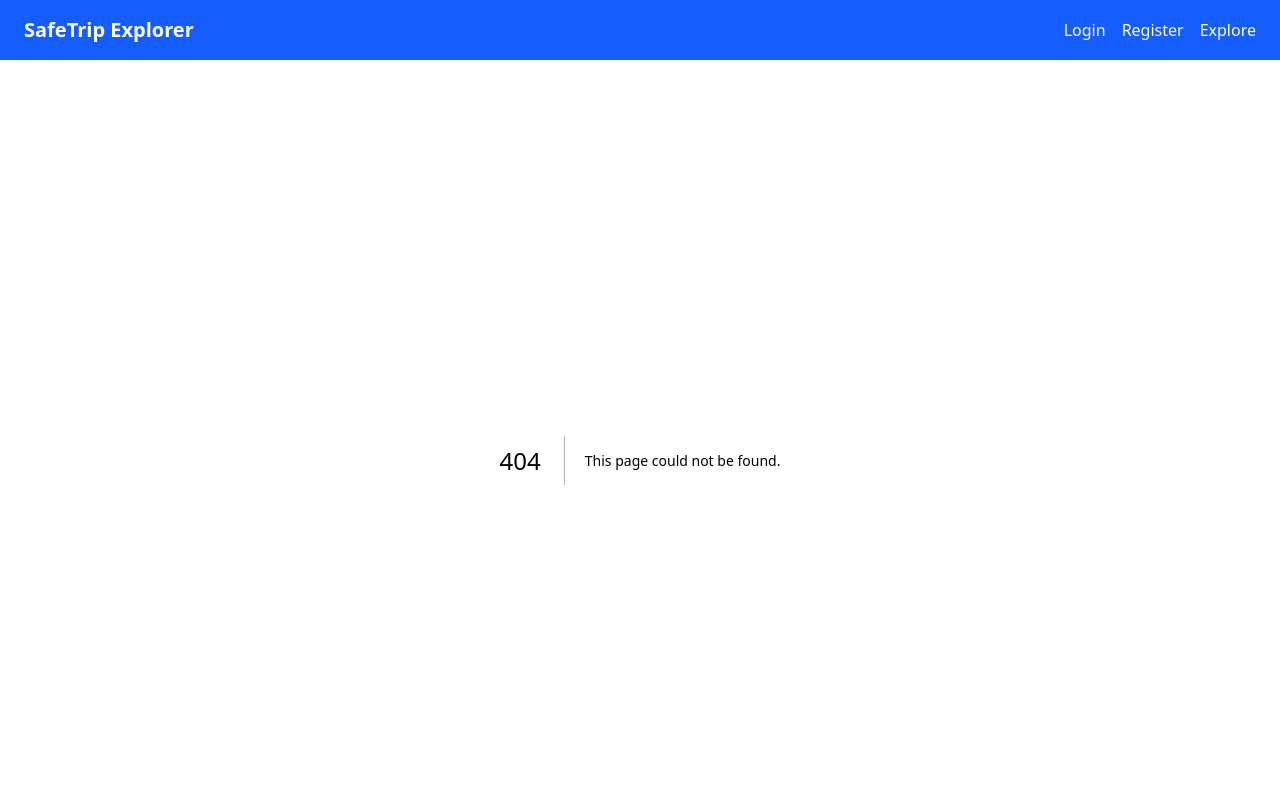
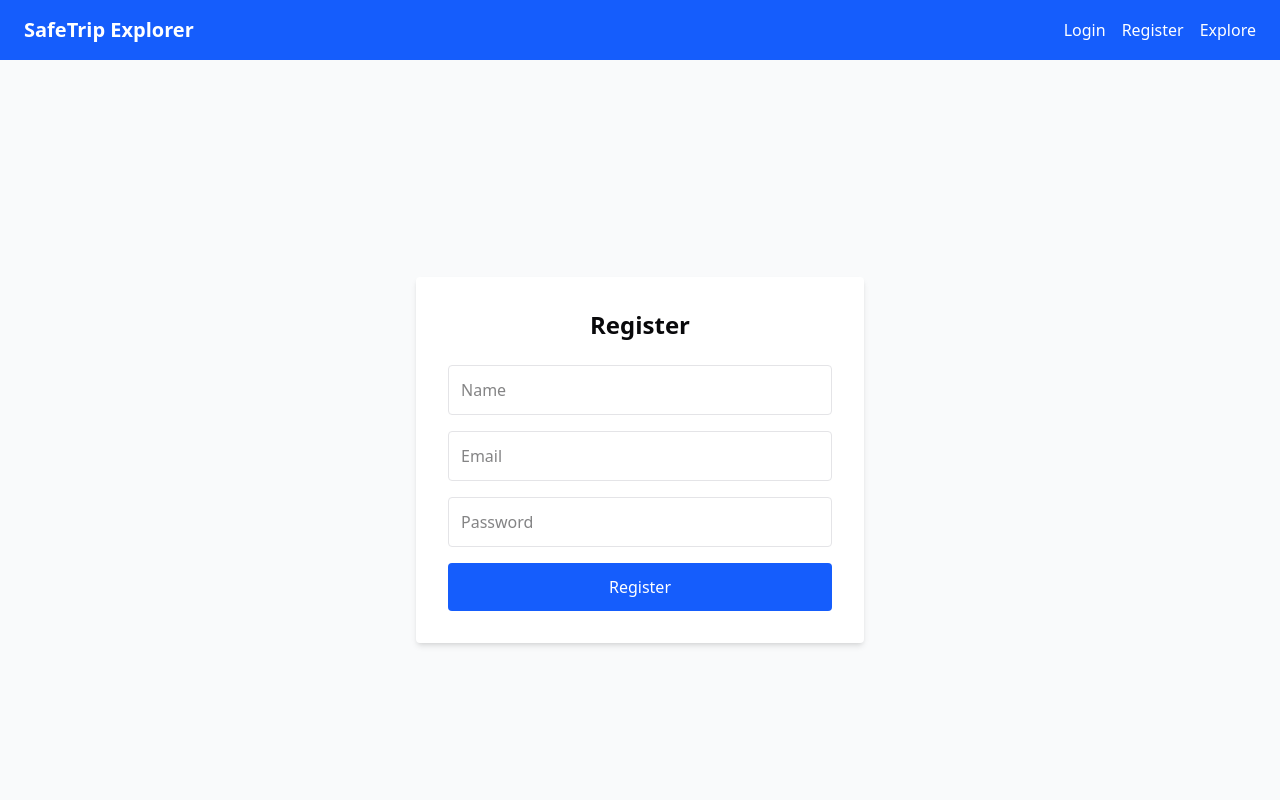
Before and after one commit to wendev27/SafetripExplorerPH, a Next.js app: page /auth/register in a window 1280 px wide. Before the commit this address had no page. Shown: the top 800 px of the page. Built offline with nearby package versions, Linux system fonts and the light colour scheme.

Commit message:
before disaster

```diff
--- a/package.json
+++ b/package.json
@@ -10,6 +10,7 @@
   },
   "dependencies": {
     "@hookform/resolvers": "^5.2.2",
+    "@next-auth/mongodb-adapter": "^1.1.3",
     "@radix-ui/react-dialog": "^1.1.15",
     "@radix-ui/react-label": "^2.1.8",
     "@radix-ui/react-navigation-menu": "^1.2.14",
@@ -17,11 +18,13 @@
     "@tanstack/react-table": "^8.21.3",
     "@uploadthing/react": "^7.3.3",
     "axios": "^1.13.2",
+    "bcryptjs": "^3.0.3",
     "class-variance-authority": "^0.7.1",
     "clsx": "^2.1.1",
     "fuse.js": "^7.1.0",
     "leaflet": "^1.9.4",
     "lucide-react": "^0.555.0",
+    "mongodb": "^7.0.0",
     "next": "16.0.5",
     "next-auth": "^4.24.13",
     "react": "19.2.0",
--- /dev/null
+++ b/src/app/auth/login/page.tsx
@@ -0,0 +1,76 @@
+"use client";
+
+import { useForm } from "react-hook-form";
+import { zodResolver } from "@hookform/resolvers/zod";
+import { z } from "zod";
+import { signIn } from "next-auth/react";
+import { useState } from "react";
+import { useRouter } from "next/navigation";
+
+const loginSchema = z.object({
+  email: z.string().email("Invalid email"),
+  password: z.string().min(6, "Password too short"),
+});
+
+type LoginInputs = z.infer<typeof loginSchema>;
+
+export default function LoginPage() {
+  const router = useRouter();
+  const [error, setError] = useState("");
+  const { register, handleSubmit, formState } = useForm<LoginInputs>({
+    resolver: zodResolver(loginSchema),
+  });
+
+  const onSubmit = async (data: LoginInputs) => {
+    const res = await signIn("credentials", {
+      redirect: false,
+      email: data.email,
+      password: data.password,
+    });
+
+    if (res?.error) {
+      setError(res.error);
+    } else {
+      router.push("/"); // redirect after login
+    }
+  };
+
+  return (
+    <div className="min-h-screen flex items-center justify-center bg-gray-50">
+      <form
+        onSubmit={handleSubmit(onSubmit)}
+        className="bg-white p-8 rounded shadow-md w-full max-w-md"
+      >
+        <h1 className="text-2xl font-bold mb-6 text-center">Login</h1>
+        {error && <p className="text-red-500 mb-4">{error}</p>}
+
+        <input
+          type="email"
+          placeholder="Email"
+          {...register("email")}
+          className="w-full p-3 mb-4 border rounded"
+        />
+        {formState.errors.email && (
+          <p className="text-red-500">{formState.errors.email.message}</p>
+        )}
+
+        <input
+          type="password"
+          placeholder="Password"
+          {...register("password")}
+          className="w-full p-3 mb-4 border rounded"
+        />
+        {formState.errors.password && (
+          <p className="text-red-500">{formState.errors.password.message}</p>
+        )}
+
+        <button
+          type="submit"
+          className="w-full bg-blue-600 text-white p-3 rounded hover:bg-blue-700 transition"
+        >
+          Login
+        </button>
+      </form>
+    </div>
+  );
+}
--- /dev/null
+++ b/src/app/auth/nextauth.ts
@@ -0,0 +1,65 @@
+import NextAuth from "next-auth";
+import CredentialsProvider from "next-auth/providers/credentials";
+import { MongoDBAdapter } from "@next-auth/mongodb-adapter";
+import clientPromise from "@/lib/mongodb";
+import { compare } from "bcryptjs";
+import { User } from "next-auth";
+
+export default NextAuth({
+  adapter: MongoDBAdapter(clientPromise),
+  session: {
+    strategy: "jwt",
+  },
+  providers: [
+    CredentialsProvider({
+      name: "Credentials",
+      credentials: {
+        email: { label: "Email", type: "text" },
+        password: { label: "Password", type: "password" },
+      },
+      async authorize(credentials) {
+        const client = await clientPromise;
+        const usersCollection = client.db().collection("users");
+
+        const user = await usersCollection.findOne({
+          email: credentials?.email,
+        });
+        if (!user) {
+          throw new Error("No user found with this email");
+        }
+
+        const isValid = await compare(credentials!.password, user.password);
+        if (!isValid) {
+          throw new Error("Password is incorrect");
+        }
+
+        // Return minimal user object
+        return {
+          id: user._id.toString(),
+          name: user.name,
+          email: user.email,
+          role: user.role,
+        } as User;
+      },
+    }),
+  ],
+  callbacks: {
+    async jwt({ token, user }) {
+      if (user) {
+        token.role = user.role;
+        token.id = user.id;
+      }
+      return token;
+    },
+    async session({ session, token }) {
+      if (token) {
+        // session.user = { ...session.user, id: token.id, role: token.role };
+      }
+      return session;
+    },
+  },
+  pages: {
+    signIn: "/auth/login",
+  },
+  secret: process.env.NEXTAUTH_SECRET,
+});
--- /dev/null
+++ b/src/app/auth/register/page.tsx
@@ -0,0 +1,79 @@
+"use client";
+
+import { useForm } from "react-hook-form";
+import { zodResolver } from "@hookform/resolvers/zod";
+import { z } from "zod";
+import axios from "axios";
+import { useRouter } from "next/navigation";
+
+const signupSchema = z.object({
+  name: z.string().min(2, "Name too short"),
+  email: z.string().email("Invalid email"),
+  password: z.string().min(6, "Password too short"),
+});
+
+type SignupInputs = z.infer<typeof signupSchema>;
+
+export default function RegisterPage() {
+  const router = useRouter();
+  const { register, handleSubmit, formState } = useForm<SignupInputs>({
+    resolver: zodResolver(signupSchema),
+  });
+
+  const onSubmit = async (data: SignupInputs) => {
+    try {
+      await axios.post("/api/auth/signup", data);
+      router.push("/auth/login");
+    } catch (err: any) {
+      alert(err.response?.data?.message || "Something went wrong");
+    }
+  };
+
+  return (
+    <div className="min-h-screen flex items-center justify-center bg-gray-50">
+      <form
+        onSubmit={handleSubmit(onSubmit)}
+        className="bg-white p-8 rounded shadow-md w-full max-w-md"
+      >
+        <h1 className="text-2xl font-bold mb-6 text-center">Register</h1>
+
+        <input
+          type="text"
+          placeholder="Name"
+          {...register("name")}
+          className="w-full p-3 mb-4 border rounded"
+        />
+        {formState.errors.name && (
+          <p className="text-red-500">{formState.errors.name.message}</p>
+        )}
+
+        <input
+          type="email"
+          placeholder="Email"
+          {...register("email")}
+          className="w-full p-3 mb-4 border rounded"
+        />
+        {formState.errors.email && (
+          <p className="text-red-500">{formState.errors.email.message}</p>
+        )}
+
+        <input
+          type="password"
+          placeholder="Password"
+          {...register("password")}
+          className="w-full p-3 mb-4 border rounded"
+        />
+        {formState.errors.password && (
+          <p className="text-red-500">{formState.errors.password.message}</p>
+        )}
+
+        <button
+          type="submit"
+          className="w-full bg-blue-600 text-white p-3 rounded hover:bg-blue-700 transition"
+        >
+          Register
+        </button>
+      </form>
+    </div>
+  );
+}
--- /dev/null
+++ b/src/app/auth/signup.ts
@@ -0,0 +1,42 @@
+import type { NextApiRequest, NextApiResponse } from "next";
+import clientPromise from "@/lib/mongodb";
+import { hash } from "bcryptjs";
+
+export default async function handler(
+  req: NextApiRequest,
+  res: NextApiResponse
+) {
+  if (req.method !== "POST")
+    return res.status(405).json({ message: "Method not allowed" });
+
+  const { name, email, password, role } = req.body;
+
+  if (!name || !email || !password)
+    return res.status(400).json({ message: "Missing fields" });
+
+  try {
+    const client = await clientPromise;
+    const db = client.db();
+
+    const existingUser = await db.collection("users").findOne({ email });
+    if (existingUser)
+      return res.status(400).json({ message: "User already exists" });
+
+    const hashedPassword = await hash(password, 10);
+
+    const result = await db.collection("users").insertOne({
+      name,
+      email,
+      password: hashedPassword,
+      role: role || "user", // default role
+      createdAt: new Date(),
+    });
+
+    return res
+      .status(201)
+      .json({ message: "User created", userId: result.insertedId });
+  } catch (err) {
+    console.error(err);
+    return res.status(500).json({ message: "Internal server error" });
+  }
+}
--- a/src/app/layout.tsx
+++ b/src/app/layout.tsx
@@ -31,7 +31,9 @@ export default function RootLayout({
         className={`${geistSans.variable} ${geistMono.variable} antialiased`}
       >
         <Navbar />
-        <main className="min-h-[calc(100vh-80px)]">{children}</main>
+        {/* <main className="min-h-[calc(100vh-80px)]">{children}</main> */}
+        <main className="flex-grow">{children}</main>
+
         <Footer />
       </body>
     </html>
--- a/src/components/common/Navbar/NavbarAnon.tsx
+++ b/src/components/common/Navbar/NavbarAnon.tsx
@@ -8,7 +8,7 @@ export default function NavbarAnonymous() {
         SafeTrip Explorer
       </Link>
       <div className="space-x-4">
-        <Link href="/auth/login">Login</Link>
+        <Link href="/auth/login/login">Login</Link>
         <Link href="/auth/register">Register</Link>
         <Link href="/spots">Explore</Link>
       </div>
--- a/src/globals.d.ts
+++ b/src/globals.d.ts
@@ -1,4 +1,4 @@
-declare module '*.css' {
+declare module "*.css" {
   const content: { [className: string]: string };
   export default content;
 }
--- /dev/null
+++ b/src/lib/mongodb.ts
@@ -0,0 +1,27 @@
+import { MongoClient } from "mongodb";
+
+let client: MongoClient;
+let clientPromise: Promise<MongoClient>;
+
+if (!process.env.MONGODB_URI) {
+  throw new Error("Please add your Mongo URI to .env.local");
+}
+
+const uri = process.env.MONGODB_URI;
+const options = {};
+
+if (process.env.NODE_ENV === "development") {
+  // @ts-ignore
+  if (!global._mongoClientPromise) {
+    client = new MongoClient(uri, options);
+    // @ts-ignore
+    global._mongoClientPromise = client.connect();
+  }
+  // @ts-ignore
+  clientPromise = global._mongoClientPromise;
+} else {
+  client = new MongoClient(uri, options);
+  clientPromise = client.connect();
+}
+
+export default clientPromise;
--- /dev/null
+++ b/src/types/next-auth.d.ts
@@ -0,0 +1,22 @@
+import NextAuth, { DefaultSession, DefaultUser } from "next-auth";
+
+declare module "next-auth" {
+  interface Session {
+    user: {
+      id: string;
+      role: string;
+    } & DefaultSession["user"];
+  }
+
+  interface User extends DefaultUser {
+    id: string;
+    role: string;
+    name: string;
+    email: string;
+  }
+
+  interface JWT {
+    id?: string;
+    role?: string;
+  }
+}
```
Also changed, not shown: src/app/server/server.ts (added, +17 -0 lines), 1 other file (tests, documents, lock files or other folders).
